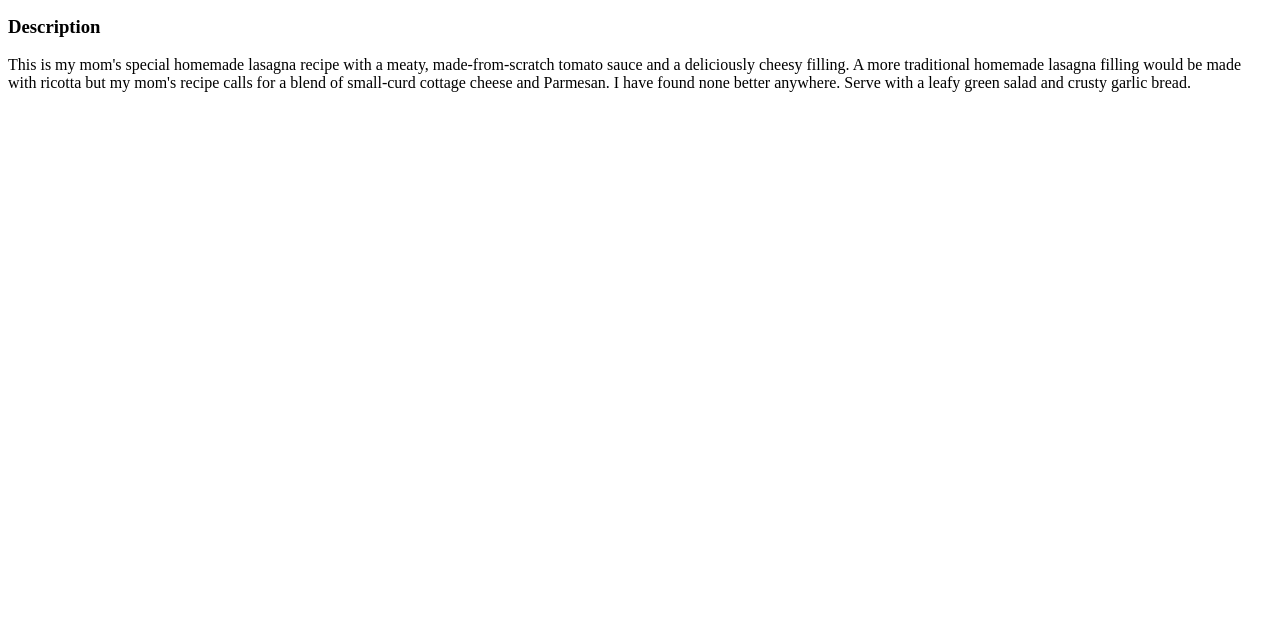
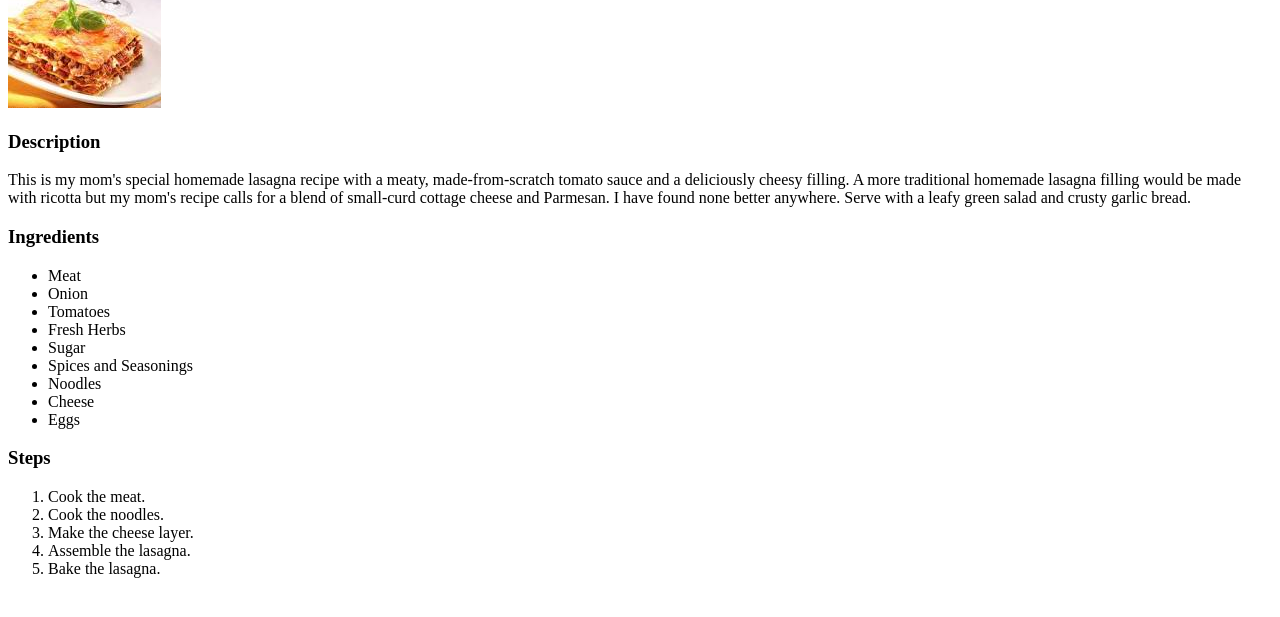
Before and after one commit to mrgenius17/odin-recipes, a plain HTML site: page recipes/lasagna.html in a window 1280 px wide. Shown: the part 101-718 px from the top of the page. Drawn offline with Linux system fonts and the light colour scheme.

Commit message:
Add Ingredients and Steps of lasagna

```diff
--- a/recipes/lasagna.html
+++ b/recipes/lasagna.html
@@ -9,7 +9,33 @@
         <h1>Homemade Lasagna</h1>
         <img src="lasagna.jpeg" alt="A photo of lasagna">
         <h3>Description</h3>
-        <p>This is my mom's special homemade lasagna recipe with a meaty, made-from-scratch tomato sauce and a deliciously cheesy filling. A more traditional homemade lasagna filling would be made with ricotta but my mom's recipe calls for a blend of small-curd cottage cheese and Parmesan. I have found none better anywhere. Serve with a leafy green salad and crusty garlic bread.</p>
+        <p>
+            This is my mom's special homemade lasagna recipe with a meaty, made-from-scratch tomato sauce and a deliciously cheesy filling.
+            A more traditional homemade lasagna filling would be made with ricotta but my mom's recipe calls for a blend of small-curd cottage cheese and Parmesan.
+            I have found none better anywhere. Serve with a leafy green salad and crusty garlic bread.
+        </p>
+
+        <h3>Ingredients</h3>
+        <ul>
+            <li>Meat</li>
+            <li>Onion</li>
+            <li>Tomatoes</li>
+            <li>Fresh Herbs</li>
+            <li>Sugar</li>
+            <li>Spices and Seasonings</li>
+            <li>Noodles</li>
+            <li>Cheese</li>
+            <li>Eggs</li>
+        </ul>
+
+        <h3>Steps</h3>
+        <ol>
+            <li>Cook the meat.</li>
+            <li>Cook the noodles.</li>
+            <li>Make the cheese layer.</li>
+            <li>Assemble the lasagna.</li>
+            <li>Bake the lasagna.</li>
+        </ol>
 
     </body>
 </html>
```
Also changed, not shown: recipes/lasagna.jpeg (added).
